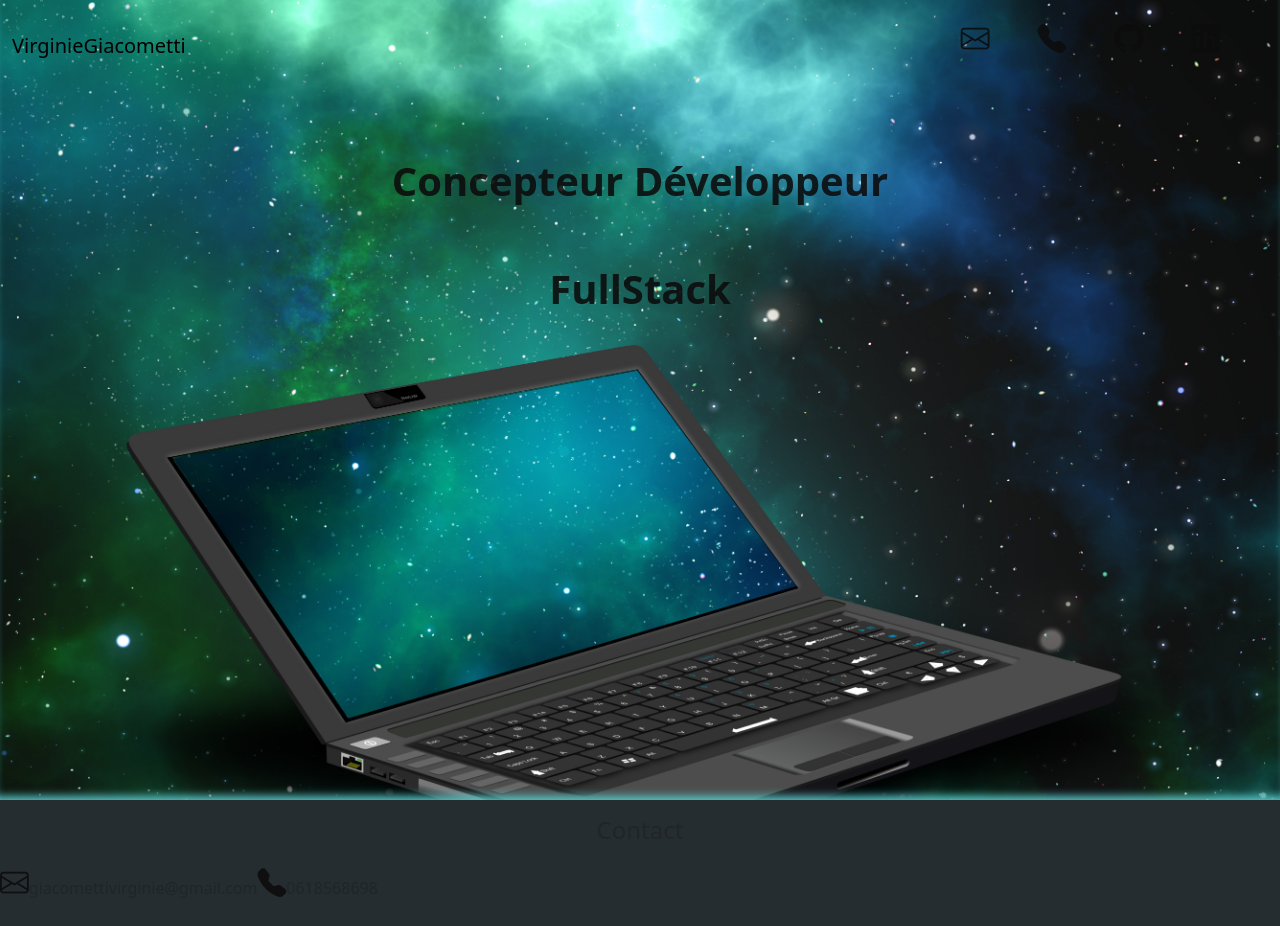
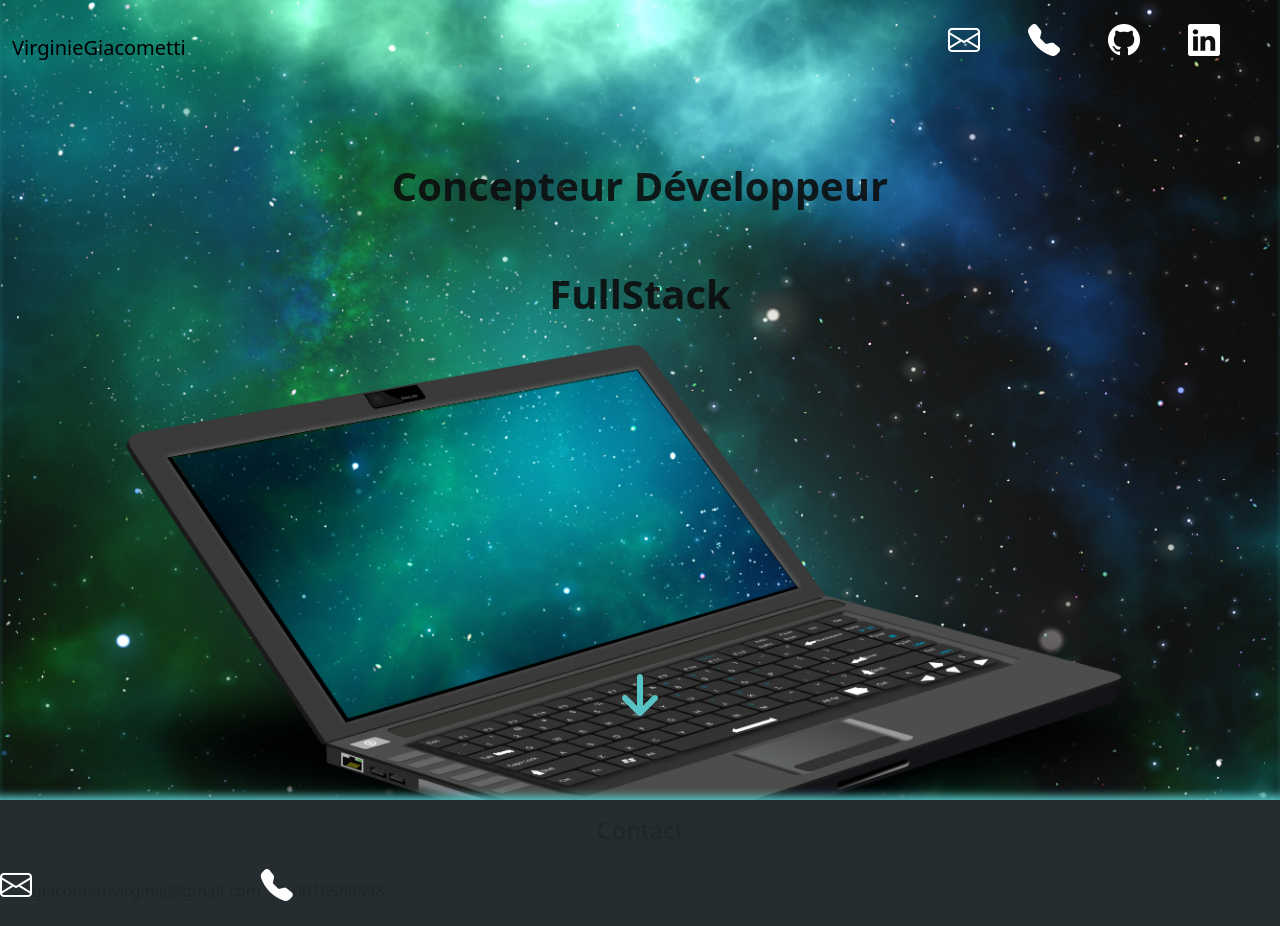
Before and after one commit to lana-12/portFolioReactTS, a React (Create React App) app: page /contact in a window 1280 px wide. Shown: the top 926 px of the page. Built offline with nearby package versions, Linux system fonts and the light colour scheme.

Commit message:
Adding offcanvas for the stacks and animation arrow

```diff
--- a/src/components/Contact.tsx
+++ b/src/components/Contact.tsx
@@ -23,11 +23,11 @@ const Contact = () => {
               </div>
 
 
-                <Link className=" " target="_blank"   to="https://github.com/lana-12" title="GitHub" style={{ color: 'white' }}>
+                <Link className="linkContactHeader " target="_blank"   to="https://github.com/lana-12" title="GitHub" style={{ color: 'white' }}>
                   <i className="iconGitHub bi bi-github"></i>
                 </Link>
 
-                <Link className="" target="_blank" to="https://www.linkedin.com/in/virginie-giacometti-a88a01220/" title="Linkedin" style={{ color: 'white' }}>
+                <Link className="linkContactHeader" target="_blank" to="https://www.linkedin.com/in/virginie-giacometti-a88a01220/" title="Linkedin" style={{ color: 'white' }}>
                   <i className="iconLinkedin bi bi-linkedin"></i>
                 </Link>
 
--- a/src/components/Home.tsx
+++ b/src/components/Home.tsx
@@ -72,9 +72,9 @@ const Home = () => {
 
       <section className='my-3 '>
         <div className="d-grid gap-2">
-        <Button  size="lg" className='btnCustomLink' onClick={() => setShowSoftSkills(true)} >Comment je suis ?</Button>
+        <Button  size="lg" className='btnCustomLink' onClick={() => setShowSoftSkills(true)} >Ce que je suis devenue</Button>
         <CustomOffcanvas
-            title="Comment je suis ?"
+            title="Ce que je suis devenue"
             content={<SoftSkills />}
             show={showSoftSkills}
             handleClose={handleCloseSoftSkills}
--- a/src/components/Presentation.jsx
+++ b/src/components/Presentation.jsx
@@ -1,4 +1,6 @@
 import React from "react";
+import { FontAwesomeIcon } from '@fortawesome/react-fontawesome';
+import { faArrowDown } from "@fortawesome/free-solid-svg-icons";
 
 const Presentation = () => {
     return (
@@ -11,7 +13,9 @@ const Presentation = () => {
                 </div>
             </div>
         </div>
-
+        <div className="arrow-container">
+            <FontAwesomeIcon icon={faArrowDown} className="arrow" />
+        </div>
         </>
     );
 }
--- a/src/components/Stack.jsx
+++ b/src/components/Stack.jsx
@@ -15,7 +15,6 @@ function Stack() {
                     <FontAwesomeIcon icon={faCss3} size="3x" />
                     <FontAwesomeIcon icon={faSquareJs} size="3x" />
 
-
                     <FontAwesomeIcon icon={faSymfony} size="3x" />
                     <FontAwesomeIcon icon={faReact} size="3x" />
                     <FontAwesomeIcon icon={faSass} size="3x" />
--- a/src/scss/components/_contactFooter.scss
+++ b/src/scss/components/_contactFooter.scss
@@ -7,5 +7,8 @@
         display: flex;
         flex-direction: column;
         align-items: center;
+        .linkContactHeader > i {
+            color: $white;
+        }
     }
 }
--- /dev/null
+++ b/src/scss/general/_arrow.scss
@@ -0,0 +1,20 @@
+.arrow {
+    position: absolute;
+    top: 80%;
+    left: 50%;
+    transform: translate(-50%, -50%);
+    font-size: 48px;
+    color: $color3;
+    animation: moveArrow 1s infinite alternate;
+}
+
+@keyframes moveArrow {
+    0% {
+        /* Position initiale */
+        top: 80%;
+    }
+    100% {
+        /* Position vers le bas */
+        top: 90%;
+    }
+}
--- a/src/scss/general/_icon.scss
+++ b/src/scss/general/_icon.scss
@@ -1,4 +1,21 @@
 .iconEmail, .iconTel, .iconGitHub, .iconLinkedin {
     font-size: 1.8em;
     color: $black;
+    font-weight: 600;
 }
+
+
+/********MEDIA QUERY POUR ECRAN 768px***********/
+/******min-width 768px**************/
+@include media-breakpoint("md") {
+    .iconEmail,
+        .iconTel,
+        .iconGitHub,
+        .iconLinkedin {
+            font-size: 2em;
+            color: $white;
+            font-weight: 600;
+        }
+
+
+}
--- a/src/scss/index.scss
+++ b/src/scss/index.scss
@@ -14,6 +14,7 @@
 @import "./general/body";
 @import "./general/icon";
 @import "./general/btn";
+@import "./general/arrow";
 
 //Components => Bout de code comme header, footer, modal, form...
 @import "./components/header";
```
